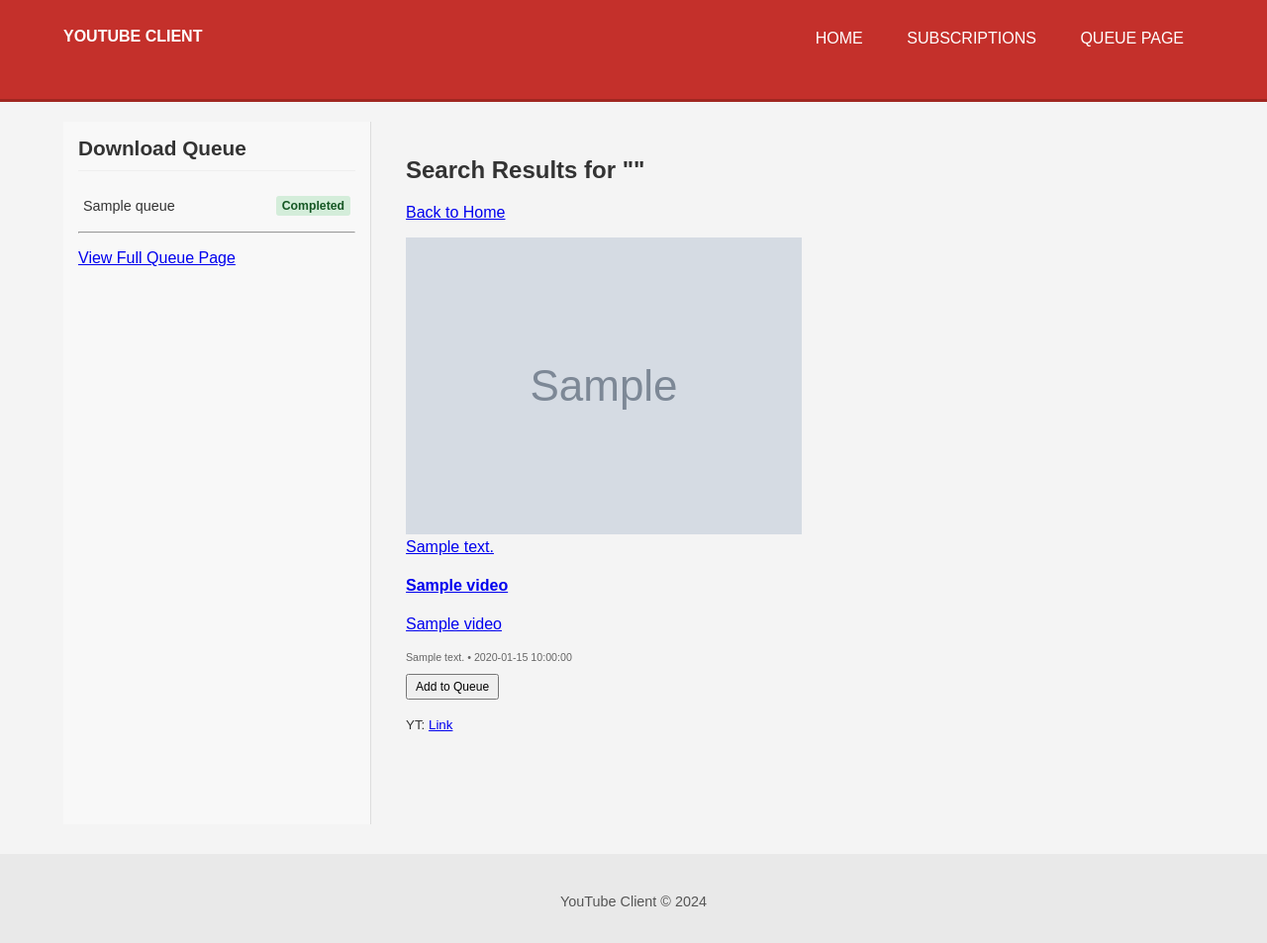
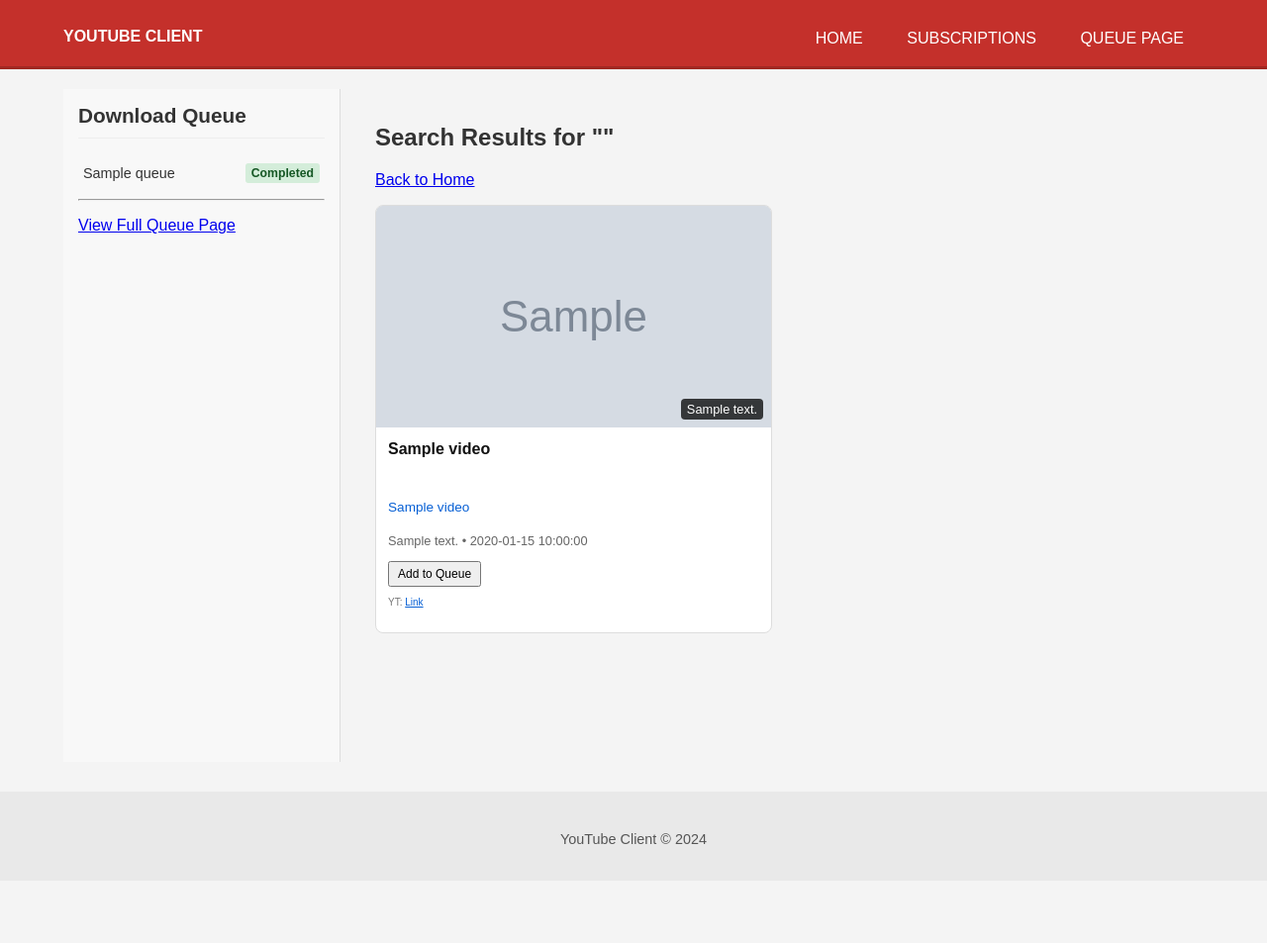
Before and after one commit to CodexCurator/Youtube, a Flask app: template youtube_client/templates/search_results.html in a window 1280 px wide. Shown: the whole page at 99% size. After the commit the page ends 853 px from the top, so only its background shows below. Run offline with Flask 2, Linux system fonts and the light colour scheme; the template is opened without the code that fills it: most values are stand-ins (such as "Sample title", 1, 10 or a date in 2020); grey boxes marked "Sample" are stand-in pictures; some libraries are stand-ins or nearby versions.

Commit message:
Fix: Resolve video card layout and thumbnail display issues
Improves CSS for video cards to ensure consistent spacing and prevent
overlapping thumbnails on Home, Search, and Subscriptions pages.

Key changes in `static/style.css`:
- Added global `box-sizing: border-box;`.
- Introduced comprehensive styling for the standardized `.video-card`
  structure and its child elements (`.thumbnail-container`, `.video-info`,
  `.video-title`, `.channel-name`, etc.).
- Applied fixed height constraints and overflow/ellipsis properties to
  `.video-title`, `.channel-name`, and `.video-meta-data-small` to
  ensure uniform text area sizes, preventing long text from breaking
  card layouts or causing overlap.
- Refined padding and flex properties within `.video-card` and `.video-info`
  for better internal content alignment and to allow the "Add to Queue"
  button to be pushed to the bottom of the card.
- Ensured thumbnail images correctly use `object-fit: cover` within their
  aspect-ratio-enforced container.

These changes aim to make the video grid layout robust and visually
consistent across all pages that display video cards.

```diff
--- a/youtube_client/static/style.css
+++ b/youtube_client/static/style.css
@@ -1,3 +1,7 @@
+*, *::before, *::after {
+    box-sizing: border-box;
+}
+
 /* Basic styling */
 body {
     font-family: Arial, sans-serif;
@@ -89,71 +93,142 @@ header #branding h1 {
     display: grid;
     grid-template-columns: repeat(auto-fill, minmax(280px, 1fr));
     gap: 20px;
+    /* padding: 20px; /* Padding on grid can sometimes interact with card margins/padding */
 }
 
-.video-item {
-    background: #fff;
-    padding: 15px;
+/* Standardized .video-card styling */
+.video-card {
+    background-color: #fff;
     border: 1px solid #ddd;
-    border-radius: 4px;
-    text-align: left;
+    border-radius: 8px;
+    overflow: hidden; /* Crucial to contain elements like rounded corners for images */
     display: flex;
     flex-direction: column;
+    transition: box-shadow 0.2s ease-in-out;
+}
+.video-card:hover {
+    box-shadow: 0 4px 12px rgba(0,0,0,0.1);
 }
 
-.video-item img {
-    max-width: 100%;
-    height: auto;
-    border: 1px solid #ccc;
-    margin-bottom: 10px;
-    aspect-ratio: 16 / 9; /* Maintain aspect ratio */
-    object-fit: cover;
+.thumbnail-container {
+    position: relative;
+    width: 100%;
+    padding-top: 56.25%; /* 16:9 Aspect Ratio */
+    background-color: #e0e0e0; /* Light grey placeholder background */
 }
 
-.video-item h3 {
-    font-size: 1.1em;
+.thumbnail-container img.thumbnail {
+    position: absolute;
+    top: 0;
+    left: 0;
+    width: 100%;
+    height: 100%;
+    object-fit: cover; /* Ensures image covers the area, cropping if necessary */
+}
+
+.duration-badge {
+    position: absolute;
+    bottom: 8px;
+    right: 8px;
+    background-color: rgba(0, 0, 0, 0.75);
+    color: white;
+    padding: 3px 6px;
+    border-radius: 4px;
+    font-size: 0.8em;
+}
+
+.video-info {
+    padding: 12px; /* Padding for text content */
+    display: flex;
+    flex-direction: column;
+    flex-grow: 1; /* Allows this section to grow and push .video-url-display down */
+}
+
+.video-info .video-title {
+    font-size: 1em; /* Adjusted from 1.1em h3 */
+    font-weight: 600; /* Slightly bolder for h4 feel */
     margin-top: 0;
-    margin-bottom: 8px;
+    margin-bottom: 6px;
     color: #111;
     line-height: 1.3;
+    /* For 2 lines of text: line-height * font-size * lines */
+    /* Assuming 1em = 16px, 1.3 * 16px * 2 lines = 41.6px. Use em for scalability. */
     height: 2.6em; /* Approx 2 lines with line-height 1.3 */
-    overflow: hidden;
+    overflow: hidden; /* Hides text that overflows the fixed height */
+    text-overflow: ellipsis; /* Adds ... but often needs width constraint / display:block or -webkit-line-clamp */
+    /* For more robust multi-line ellipsis (webkit only but widely supported): */
+    display: -webkit-box;
+    -webkit-line-clamp: 2;
+    -webkit-box-orient: vertical;
 }
-.video-item a { /* For the thumbnail and title link */
+.video-info .video-title a {
     text-decoration: none;
     color: inherit;
 }
-.video-item a:hover h3 {
-    color: #c4302b;
+.video-info .video-title a:hover {
+    color: #c4302b; /* YouTube Red */
+}
+
+.video-info .channel-name {
+    font-size: 0.85em;
+    color: #555;
+    margin-bottom: 4px;
+    line-height: 1.2;
+    height: 1.2em; /* Approx 1 line */
+    overflow: hidden;
+    text-overflow: ellipsis;
+    white-space: nowrap; /* Ensure it stays on one line for ellipsis */
+}
+.video-info .channel-name a {
+    text-decoration: none;
+    color: #065fd4; /* YouTube blue for links */
+}
+.video-info .channel-name a:hover {
+    text-decoration: underline;
+}
+
+.video-info .video-meta-data-small {
+    font-size: 0.8em;
+    color: #666;
+    margin-bottom: 8px; /* Space before button */
+    line-height: 1.2;
+    height: 1.2em; /* Approx 1 line */
+    overflow: hidden;
+    text-overflow: ellipsis;
+    white-space: nowrap;
+}
+.video-info .video-meta-data-small small {
+    font-size: inherit; /* Ensure small tag doesn't double-shrink */
 }
 
 
-.video-item .channel-name {
-    font-size: 0.9em;
-    color: #555;
-    margin-bottom: 5px;
+.video-info .btn-add-queue { /* Targeting existing class */
+    margin-top: auto; /* Pushes button to bottom if .video-info is flex-grow */
+    align-self: flex-start; /* Prevent button from stretching full width */
 }
-.video-item .channel-name a {
-    text-decoration: none;
+
+
+.video-info .video-url-display { /* This might be redundant if button is pushed to bottom */
+    font-size: 0.75em;
+    color: #777;
+    word-wrap: break-word;
+    margin-top: 8px; /* If not using margin-top: auto on button, this provides space */
+}
+.video-info .video-url-display a {
     color: #065fd4;
 }
-.video-item .channel-name a:hover {
+.video-info .video-url-display a:hover {
     text-decoration: underline;
 }
 
-.video-item .video-url-display {
-    font-size: 0.8em;
-    color: #777;
-    word-wrap: break-word;
-    margin-top: auto; /* Pushes this to the bottom if in flex column */
+/* Removing old .video-item styles to avoid conflicts if any linger */
+.video-item { /* If any .video-item classes are still in HTML, this is a reset */
+    /* Consider removing .video-item from HTML entirely instead */
 }
-.video-item .video-url-display a {
-    color: #065fd4;
-    text-decoration: none;
-}
-.video-item .video-url-display a:hover {
-    text-decoration: underline;
-}
+.video-item img {}
+.video-item h3 {}
+.video-item .channel-name {}
+.video-item .video-url-display {}
 
 
 /* Flash Messages */
```
